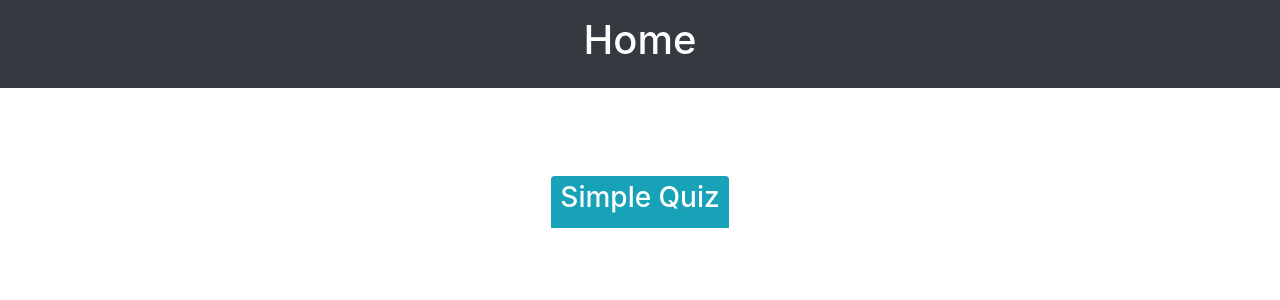
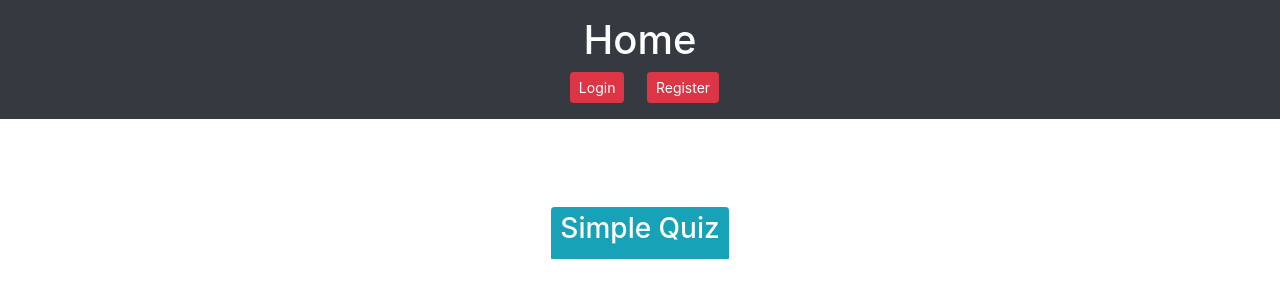
Before and after one commit to obaid147/livequiz, a Django app: page / in a window 1280 px wide. Shown: the top 300 px of the page. Run offline with Django 3.2, Linux system fonts and the light colour scheme; some libraries are stand-ins or nearby versions.

Commit message:
Login Logout Register button added, Depends on whether user is logged in or not

```diff
--- a/quizapp/templates/index.html
+++ b/quizapp/templates/index.html
@@ -21,6 +21,14 @@
     {% else %}
         <h1>Heading</h1>
     {% endif %}
+
+	&nbsp;
+	{% if user.is_authenticated %}
+		<a href="{% url 'logout' %}" class="btn btn-danger btn-sm">Logout {{ user }}</a>
+	{% else %}
+		<a href="{% url 'login' %}" class="btn btn-danger btn-sm">Login</a>&nbsp;&nbsp;&nbsp;&nbsp;
+		<a href="{% url 'signup' %}" class="btn btn-danger btn-sm">Register</a>
+	{% endif %}
 </div>
 
 <br><br><br>
@@ -28,8 +36,8 @@
 
 <div class="btn-group-vertical">
 	{% if user.is_authenticated %}
-		<a href="{% url 'start' %}" class="btn btn-info btn-sm"> <h3>Level 2 Quiz</h3> </a><br>
-		<a href="#" class="btn btn-info btn-sm"> <h3>Level 3 Quiz</h3> </a>
+		<a href="{% url 'start' %}" class="btn btn-info btn-lg"> <h3>Level 2 Quiz</h3> </a><br>
+		<a href="#" class="btn btn-info btn-lg"> <h3>Level 3 Quiz</h3> </a>
 	{% else %}
 		<a href="{% url 'start' %}" class="btn btn-info btn-sm"> <h3>Simple Quiz</h3> </a><br>
 	{% endif %}
```
Also changed, not shown: db.sqlite3.
